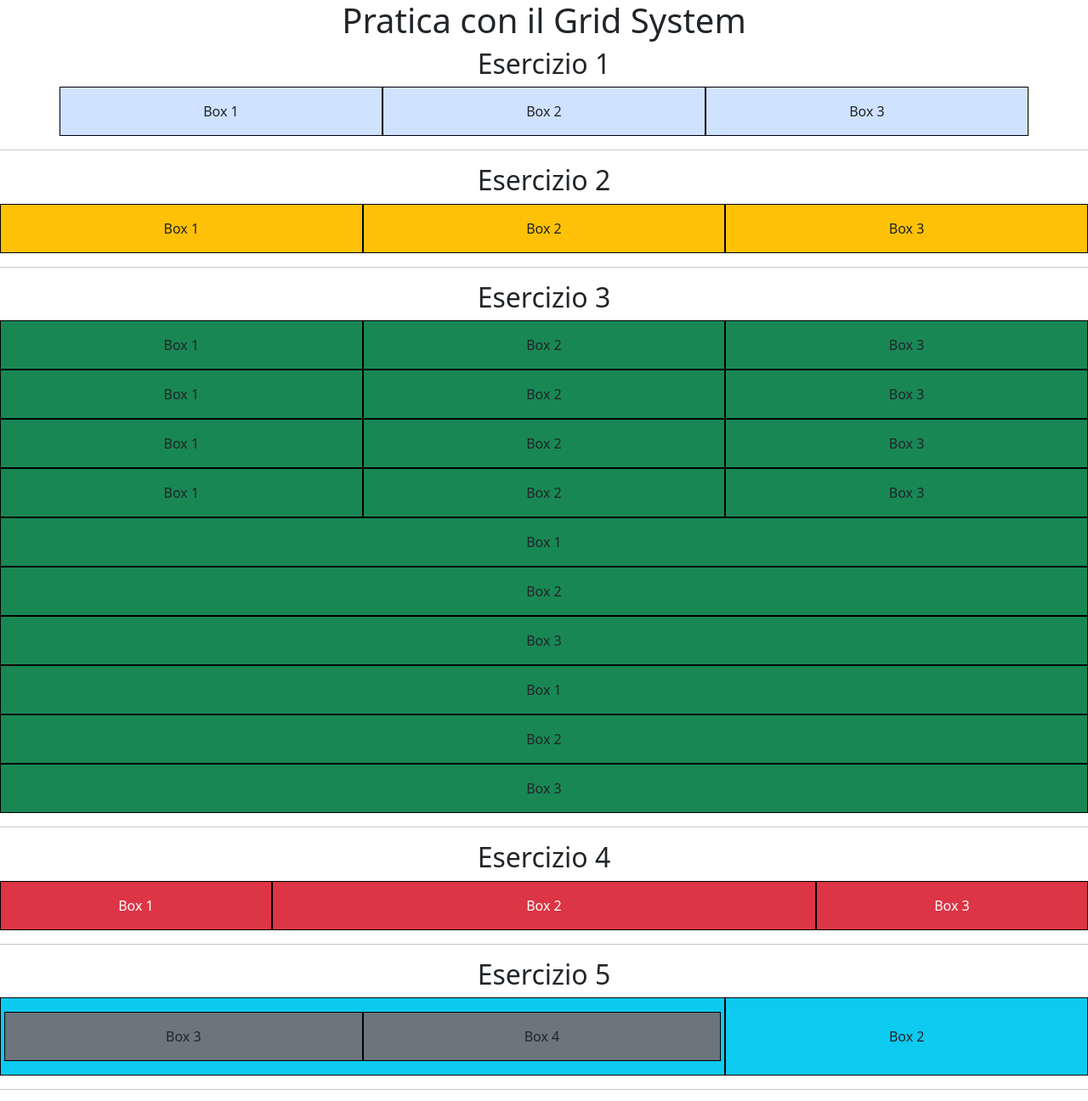
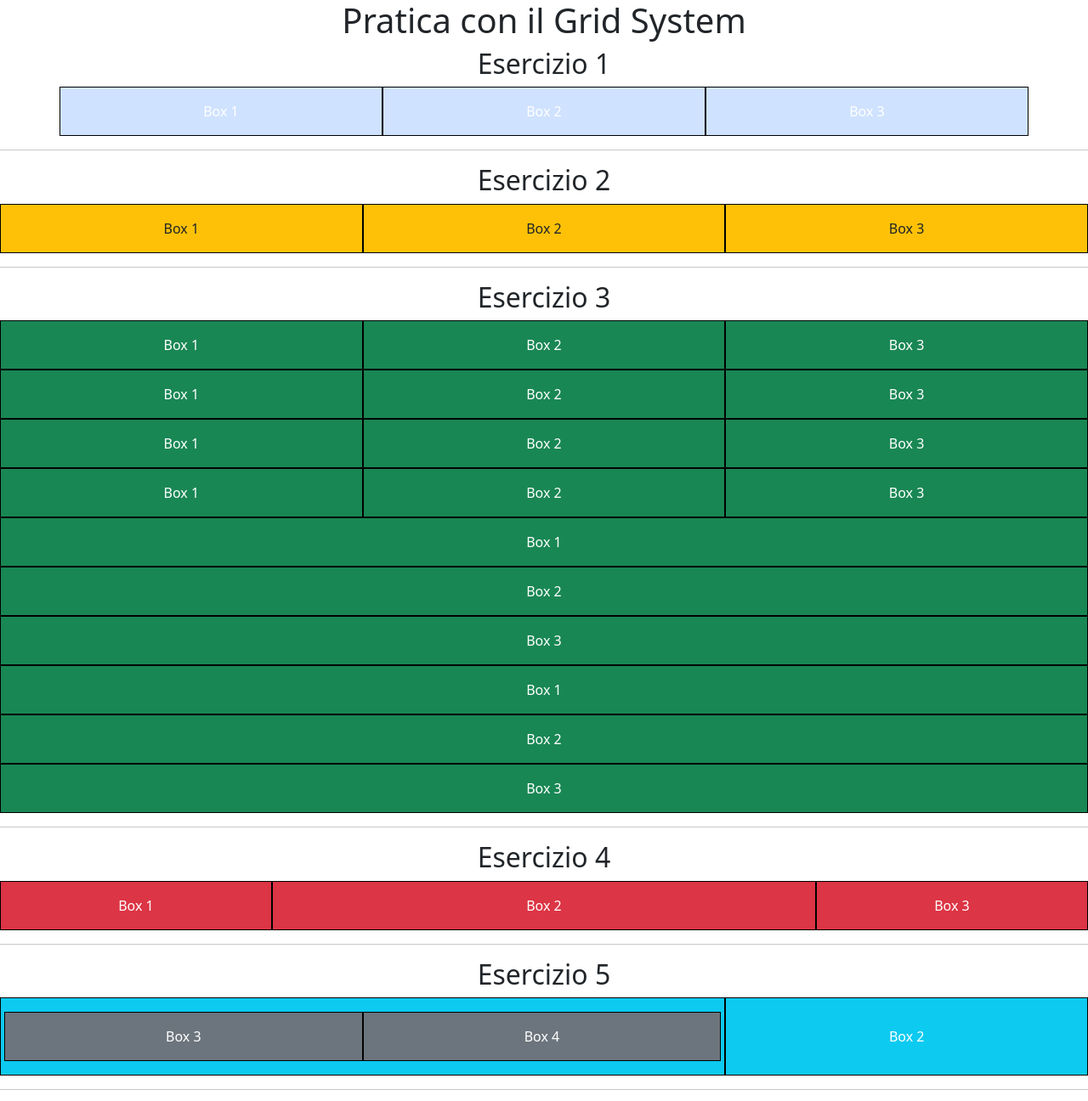
Before and after one commit to valentinarizzo21/SETTIMANA_6, a plain HTML site: page 2:12/index.html in a window 1280 px wide. Shown: the top 1296 px of the page at 85% size. Drawn offline with nearby package versions, Linux system fonts and the light colour scheme.

Commit message:
cambbio colore

```diff
--- a/2:12/index.html
+++ b/2:12/index.html
@@ -18,13 +18,13 @@
     <p class="h2 text-center">Esercizio 1</p>
     <div class="container">
       <div class="row text-center">
-        <div class="col box bg-primary-subtle border border-black p-3">
+        <div class="col box bg-primary-subtle text-white border border-black p-3">
           Box 1
         </div>
-        <div class="col box bg-primary-subtle border border-black p-3">
+        <div class="col box bg-primary-subtle text-white border border-black p-3">
           Box 2
         </div>
-        <div class="col box bg-primary-subtle border border-black p-3">
+        <div class="col box bg-primary-subtle text-white border border-black p-3">
           Box 3
         </div>
       </div>
@@ -41,27 +41,27 @@
     <hr />
     <p class="h2 text-center">Esercizio 3</p>
     <div class="container-fluid">
-      <div class="row text-center">
+      <div class="row text-center text-white">
         <div class="col-sm-4 box bg-success border border-black p-3">Box 1</div>
         <div class="col-sm-4 box bg-success border border-black p-3">Box 2</div>
         <div class="col-sm-4 box bg-success border border-black p-3">Box 3</div>
       </div>
-      <div class="row text-center">
+      <div class="row text-center text-white">
         <div class="col-md-4 box bg-success border border-black p-3">Box 1</div>
         <div class="col-md-4 box bg-success border border-black p-3">Box 2</div>
         <div class="col-md-4 box bg-success border border-black p-3">Box 3</div>
       </div>
-      <div class="row text-center">
+      <div class="row text-center text-white">
         <div class="col-lg-4 box bg-success border border-black p-3">Box 1</div>
         <div class="col-lg-4 box bg-success border border-black p-3">Box 2</div>
         <div class="col-lg-4 box bg-success border border-black p-3">Box 3</div>
       </div>
-      <div class="row text-center">
+      <div class="row text-center text-white">
         <div class="col-xl-4 box bg-success border border-black p-3">Box 1</div>
         <div class="col-xl-4 box bg-success border border-black p-3">Box 2</div>
         <div class="col-xl-4 box bg-success border border-black p-3">Box 3</div>
       </div>
-      <div class="row text-center">
+      <div class="row text-center text-white">
         <div class="col-xxl-4 box bg-success border border-black p-3">
           Box 1
         </div>
@@ -72,7 +72,7 @@
           Box 3
         </div>
       </div>
-      <div class="row text-center">
+      <div class="row text-center text-white">
         <div class="col-none-4 box bg-success border border-black p-3">
           Box 1
         </div>
@@ -87,14 +87,14 @@
     <hr />
     <p class="h2 text-center">Esercizio 4</p>
     <div class="container-fluid">
-      <div class="row text-center">
-        <div class="col-3 box bg-danger text-white border border-black p-3">
+      <div class="row text-center text-white">
+        <div class="col-3 box bg-danger border border-black p-3">
           Box 1
         </div>
-        <div class="col-6 box bg-danger text-white border border-black p-3">
+        <div class="col-6 box bg-danger border border-black p-3">
           Box 2
         </div>
-        <div class="col-3 box bg-danger text-white border border-black p-3">
+        <div class="col-3 box bg-danger border border-black p-3">
           Box 3
         </div>
       </div>
@@ -102,9 +102,9 @@
     <hr />
     <p class="h2 text-center">Esercizio 5</p>
     <div class="container-fluid">
-      <div class="row text-center">
+      <div class="row text-center text-white">
         <div class="col-sm-8 box bg-info border border-black p-3">
-          <div class="row">
+          <div class="row text-white">
             <div
               class="col-sm-6 box bg-secondary border border-black p-3"
             >Box 3</div>
```
